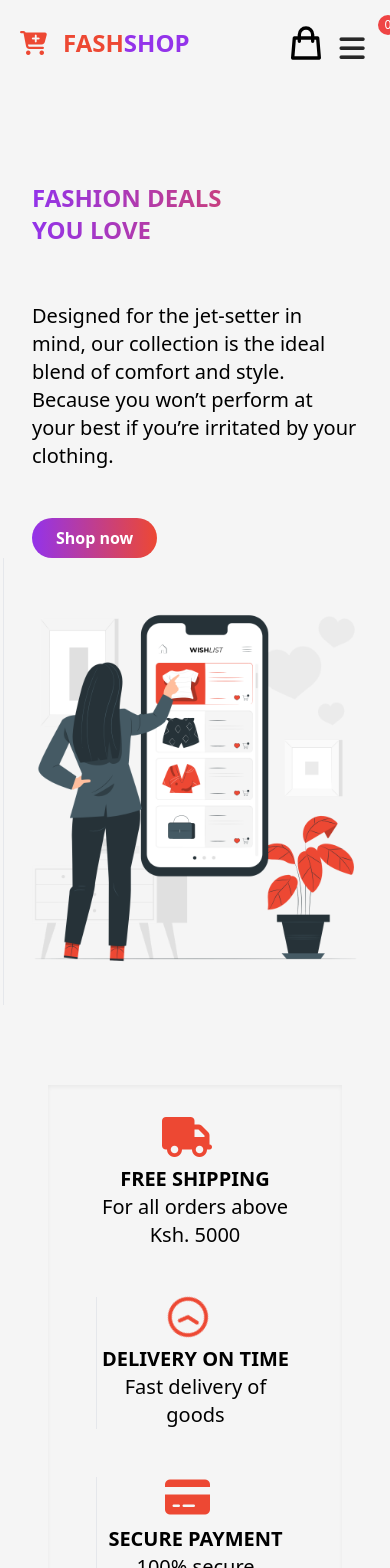
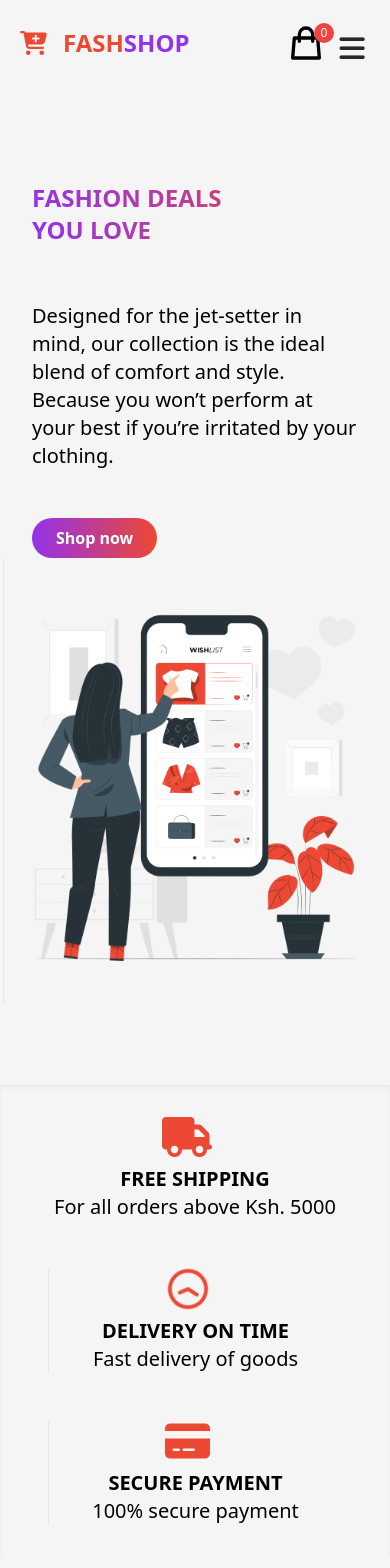
Before and after one commit to johntarus/ecommerce, a React (Create React App) app: page / in a window 390 px wide. Shown: the top 1568 px of the page. Built offline with nearby package versions, Linux system fonts and the light colour scheme.

Commit message:
responsive design

```diff
--- a/src/components/Home/Benefits.js
+++ b/src/components/Home/Benefits.js
@@ -3,7 +3,7 @@ import "../../index.css";
 
 const Benefits = () => {
   return (
-    <div className="grid grid-cols-3 divide-x text-center text-xl shadow-inner mb-2 px-6 py-2 text-mute sm:grid-cols-1 md:grid-cols-2 sm:m-12">
+    <div className="grid grid-cols-3 divide-x text-center text-xl shadow-inner mb-2 px-6 py-2 text-mute sm:grid-cols-1 md:grid-cols-2 xs:text-sm">
       <div className="m-6 w-full-width">
         <i className="fa fa-truck fa-2x mb-2" aria-hidden="true"></i>
         <h1 className="font-semibold">FREE SHIPPING</h1>
--- a/src/pages/NavBar.js
+++ b/src/pages/NavBar.js
@@ -71,12 +71,9 @@ function NavBar() {
                   d="M16 11V7a4 4 0 00-8 0v4M5 9h14l1 12H4L5 9z"
                 ></path>
               </svg>
-              <div className="bg-red-500 w-5 h-5 rounded-full flex justify-center items-center absolute top-2 -right-2">
+              <div className="bg-red-500 w-5 h-5 rounded-full flex justify-center items-center absolute top-2 -right-2 sm:top-4 sm:right-0 sm:mr-14">
                 <p className="text-xs text-white">{totalQuantity}</p>
               </div>
-              {/* <p className="flex items-center w-4 h-4 bg-[#ED4833] rounded-full absolute bottom-0 right-0">
-                0
-              </p> */}
             </div>
             <button className="bg-gradient-to-r from-purple-600 to-[#ed4833] hover:from-[#ed4833] hover:to-purple-600  text-white py-1 px-4 mr-12 ml-12 mt-2 border  hover:border-transparent rounded lg:hidden md:hidden sm:hidden">
               Login
--- a/tailwind.config.js
+++ b/tailwind.config.js
@@ -16,6 +16,7 @@ module.exports = {
 
       sm: { max: "639px" },
       // => @media (max-width: 639px) { ... }
+      xs: { max: "300px" },
     },
   },
   plugins: [],
```
